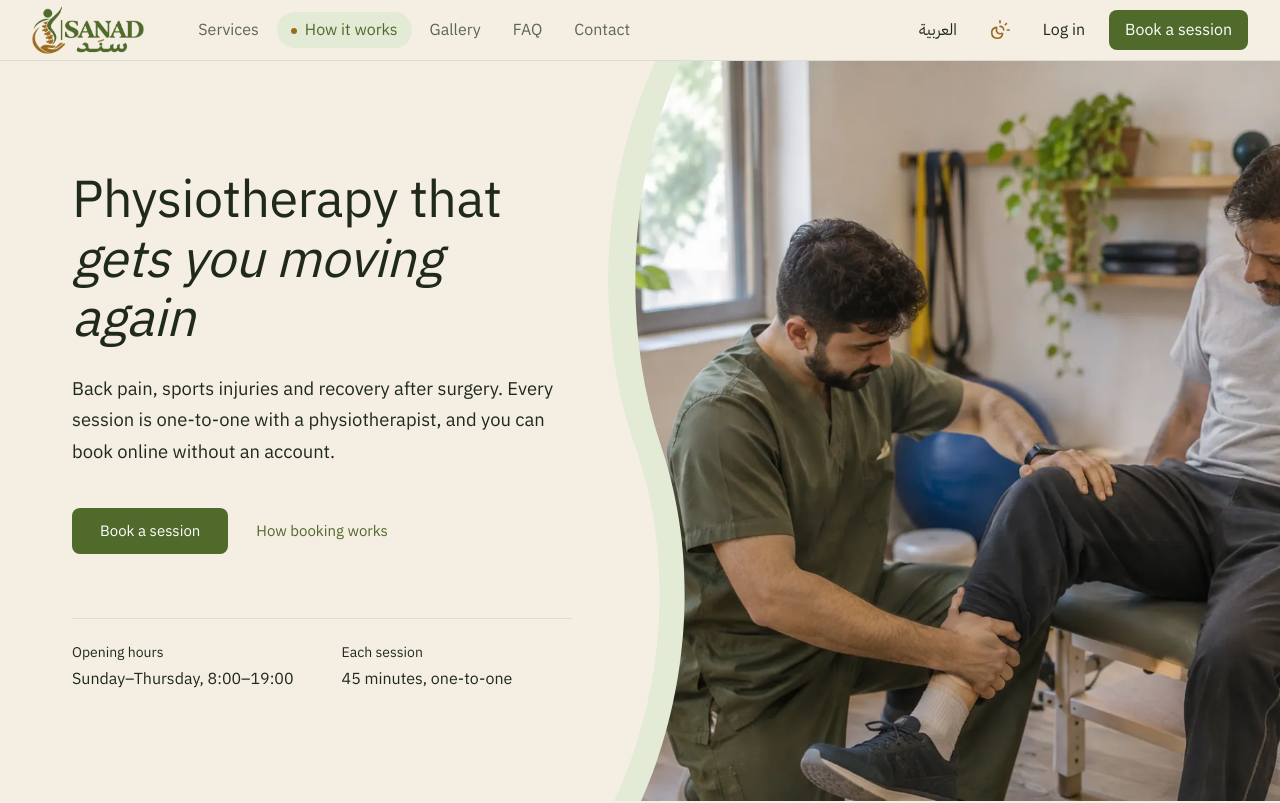
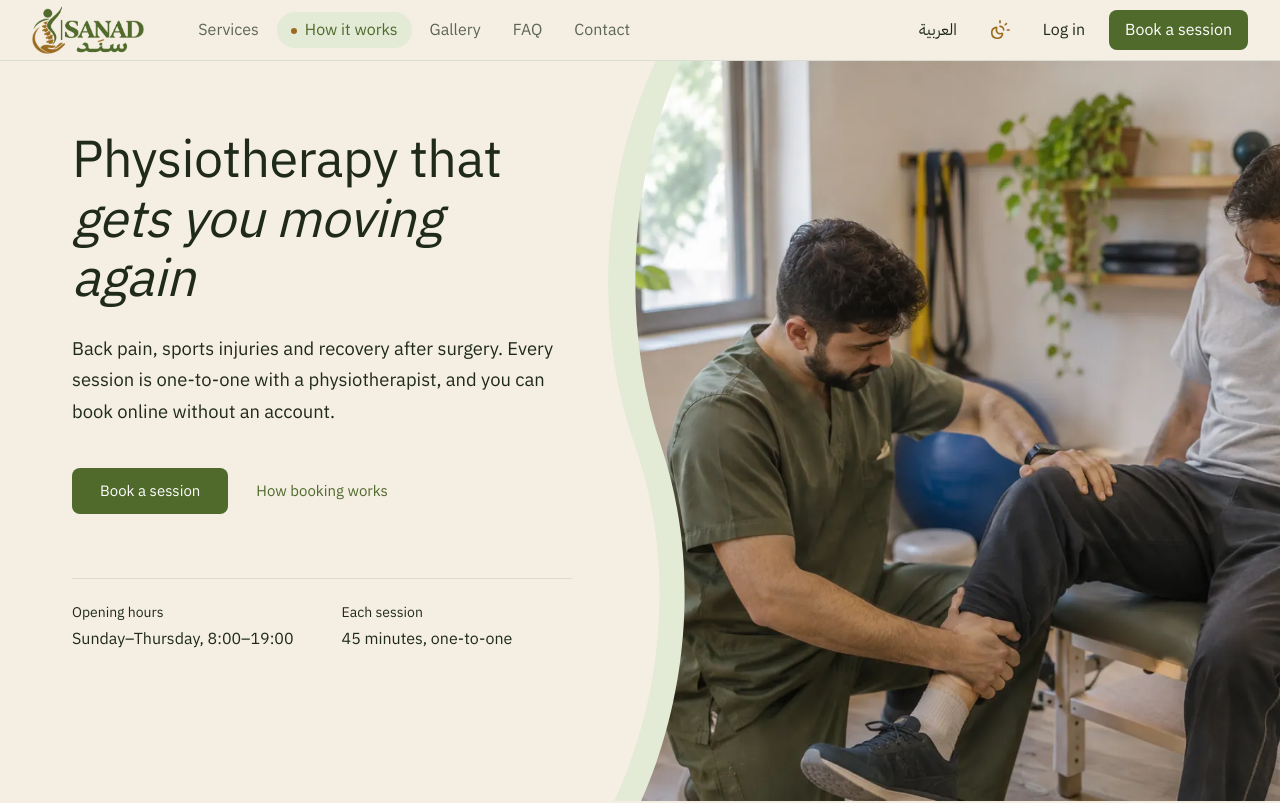
Before and after one commit to manarnofal2004/physio-clinic, a React (Vite) app in the folder client/: page / in a window 1280 px wide. Shown: the top 803 px of the page. Built offline with nearby package versions, Linux system fonts and the light colour scheme; a web font is replaced by a local one.

Commit message:
feat(client): hero text sits a little higher

```diff
--- a/client/src/features/landing/HeroSection.tsx
+++ b/client/src/features/landing/HeroSection.tsx
@@ -70,7 +70,10 @@ export const HeroSection = () => {
           maxWidth: 1200,
           mx: "auto",
           px: { xs: 2, md: 4 },
-          py: { xs: 7, md: 10 },
+          // More space below than above on wide screens, so the text sits a
+          // little higher than the middle of the screen.
+          pt: { xs: 7, md: 4 },
+          pb: { xs: 7, md: 14 },
           minHeight: { md: SCREEN_HEIGHT },
           display: "flex",
           alignItems: "center",
```
